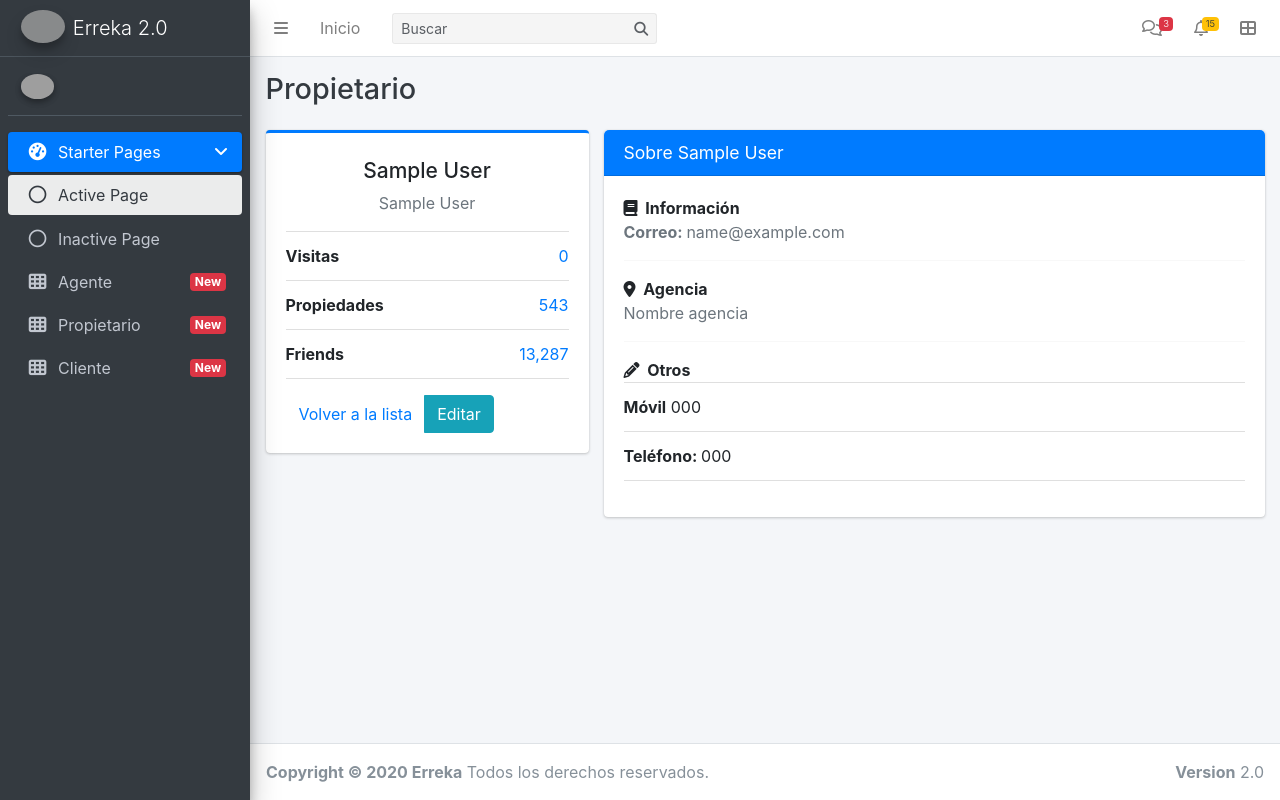
After one commit to xavibrice/full_erreka, a PHP site: template templates/backend/owner/show.html.twig in a window 1280 px wide. The commit adds this page. Run offline with PHP 8.4, Linux system fonts and the light colour scheme; the template is opened without the code that fills it: most values are stand-ins (such as "Sample title", 1, 10 or a date in 2020); style sheets or scripts are compiled from the project's sources; some libraries are stand-ins or nearby versions; grey boxes are pictures that could not be loaded.

Commit message:
Crud Owner and design

```diff
--- a/templates/backend/agent/edit.html.twig
+++ b/templates/backend/agent/edit.html.twig
@@ -1,6 +1,6 @@
 {% extends 'backend/layout.html.twig' %}
 
-{% block title %}Editar Agente{% endblock %}
+{% block title %}Editar Agente {{ agent.fullName }}{% endblock %}
 
 {% block content_header %}
     <div class="row mb-2">
--- a/templates/backend/agent/index.html.twig
+++ b/templates/backend/agent/index.html.twig
@@ -1,6 +1,6 @@
 {% extends 'backend/layout.html.twig' %}
 
-{% block title %}Listado Agente{% endblock %}
+{% block title %}Listado Agentes{% endblock %}
 
 {% block content_header %}
     <div class="row mb-2">
--- /dev/null
+++ b/templates/backend/owner/_delete_form.html.twig
@@ -0,0 +1,5 @@
+<form method="post" action="{{ path('owner_delete', {'id': owner.id}) }}" onsubmit="return confirm('Are you sure you want to delete this item?');">
+    <input type="hidden" name="_method" value="DELETE">
+    <input type="hidden" name="_token" value="{{ csrf_token('delete' ~ owner.id) }}">
+    <button class="btn">Delete</button>
+</form>
--- /dev/null
+++ b/templates/backend/owner/_form.html.twig
@@ -0,0 +1,4 @@
+{{ form_start(form) }}
+    {{ form_widget(form) }}
+    <button class="btn btn-success">{{ button_label|default('Guardar') }}</button>
+{{ form_end(form) }}
--- /dev/null
+++ b/templates/backend/owner/show.html.twig
@@ -0,0 +1,88 @@
+{% extends 'backend/layout.html.twig' %}
+
+{% block title %}Ver Propietario{% endblock %}
+
+{% block content_header %}
+    <div class="row mb-2">
+        <div class="col-sm-6">
+            <h1 class="m-0 text-dark">Propietario</h1>
+        </div>
+        <div class="col-sm-6">
+            <ol class="breadcrumb float-sm-right">
+                <li class="breadcrumb-item">
+                    {% if is_granted('ROLE_ADMIN') %}
+                        {{ include('backend/owner/_delete_form.html.twig') }}
+                    {% endif %}
+                </li>
+            </ol>
+        </div>
+    </div>
+{% endblock %}
+
+{% block content %}
+    <div class="row">
+        <div class="col-md-4">
+            <div class="card card-primary card-outline">
+                <div class="card-body box-profile">
+                    <div class="text-center">
+                        {#                        <img class="profile-user-img img-fluid img-circle" src="{{ vich_uploader_asset(agent, 'thumbnailFile') }}" alt="{{ agent.thumbnail }}">#}
+                    </div>
+
+                    <h3 class="profile-username text-center">{{ owner.fullName }}</h3>
+
+                    <p class="text-muted text-center">{{ owner.fullName }}</p>
+
+                    <ul class="list-group list-group-unbordered mb-3">
+                        <li class="list-group-item">
+                            <b>Visitas</b> <a class="float-right">0</a>
+                        </li>
+                        <li class="list-group-item">
+                            <b>Propiedades</b> <a class="float-right">543</a>
+                        </li>
+                        <li class="list-group-item">
+                            <b>Friends</b> <a class="float-right">13,287</a>
+                        </li>
+                    </ul>
+
+                    <div class="btn-group">
+                        <a class="btn btn-link" href="{{ path('owner_index') }}">Volver a la lista</a>
+                        <a class="btn btn-info" href="{{ path('owner_edit', {'id': owner.id}) }}">Editar</a>
+                    </div>
+                </div>
+            </div>
+        </div>
+        <div class="col-md-8">
+            <div class="card card-primary">
+                <div class="card-header">
+                    <h3 class="card-title">Sobre {{ owner.fullName }}</h3>
+                </div>
+                <div class="card-body">
+                    <strong><i class="fas fa-book mr-1"></i> Información</strong>
+
+                    <p class="text-muted">
+                        <b>Correo: </b>{{ owner.email }}
+                    </p>
+
+                    <hr>
+
+                    <strong><i class="fas fa-map-marker-alt mr-1"></i> Agencia</strong>
+
+                    <p class="text-muted">Nombre agencia</p>
+
+                    <hr>
+
+                    <strong><i class="fas fa-pencil-alt mr-1"></i> Otros</strong>
+
+                    <ul class="list-group list-group-unbordered mb-3 text-muted">
+                        <li class="list-group-item">
+                            <b>Móvil</b> <span> {{ owner.mobile }}</span>
+                        </li>
+                        <li class="list-group-item">
+                            <b>Teléfono: </b> <span> {{ owner.telephone }}</span>
+                        </li>
+                    </ul>
+                </div>
+            </div>
+        </div>
+    </div>
+{% endblock %}
```
Also changed, not shown: src/Controller/Backend/OwnerController.php (added, +95 -0 lines), src/Form/OwnerType.php (added, +39 -0 lines), templates/backend/owner/edit.html.twig (added, +29 -0 lines), templates/backend/owner/index.html.twig (added, +64 -0 lines), templates/backend/owner/new.html.twig (added, +21 -0 lines).
